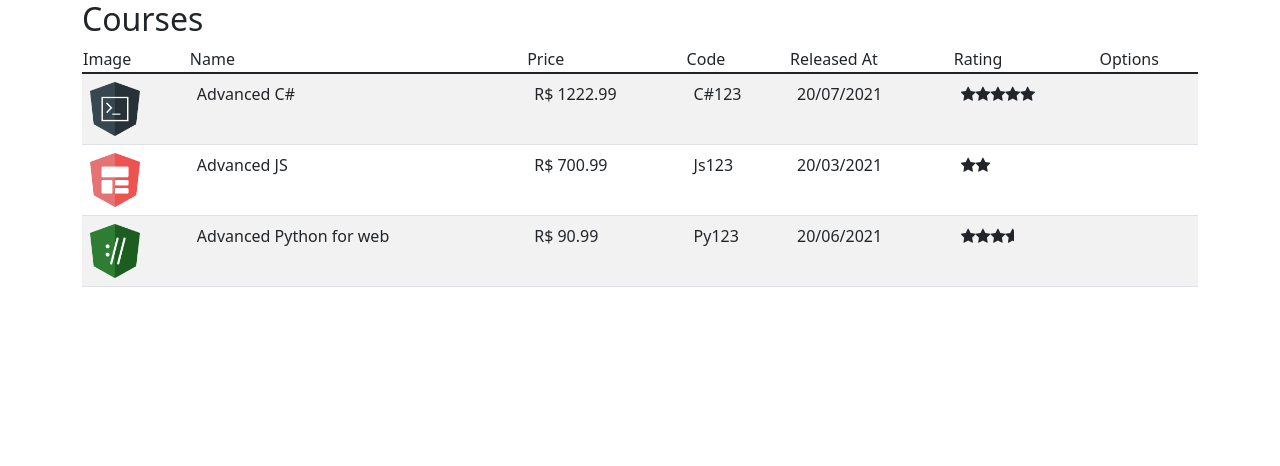
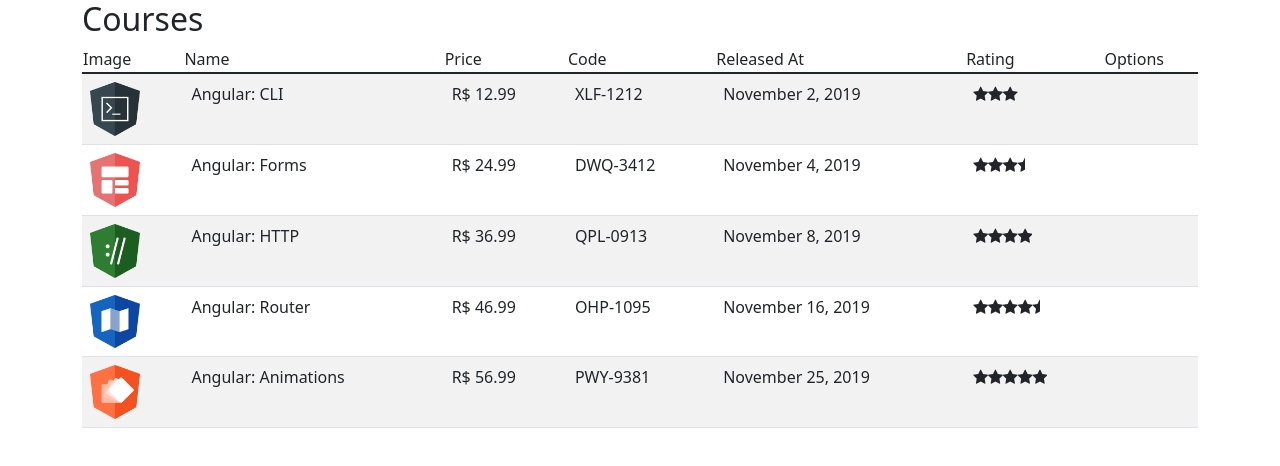
Before and after one commit to gunn3r71/dio-course-manager, an Angular app: page / in a window 1280 px wide. Shown: the top 466 px of the page. Built offline with nearby package versions, Linux system fonts and the light colour scheme.

Commit message:
Adicionando injeção de dependência

```diff
--- a/src/app/course-list/course-list.component.html
+++ b/src/app/course-list/course-list.component.html
@@ -19,7 +19,7 @@
                 <td>{{ course.code }}</td>
                 <td>{{ course.releaseDate }}</td>
                 <td>
-                    <app-star [rating]="course.rating   "></app-star>
+                    <app-star [rating]="course.rating"></app-star>
                 </td>
                 <td></td>
             </tr>
--- a/src/app/course-list/course-list.component.ts
+++ b/src/app/course-list/course-list.component.ts
@@ -1,5 +1,6 @@
 import { Component, OnInit } from '@angular/core';
 import { Course } from '../course/course';
+import { CourseService } from '../course/course.service';
 
 @Component({
   selector: 'app-course-list',
@@ -9,41 +10,11 @@ import { Course } from '../course/course';
 export class CourseListComponent implements OnInit {
   courses: Course[] = [];
 
-  constructor() { }
+  constructor(private courseService: CourseService) {
+  }
 
   ngOnInit(): void {
-    this.courses = [
-      {
-        id: 1,
-        name: "Advanced C#",
-        imageUrl: "/assets/images/cli.png",
-        price: 1222.99,
-        code: "C#123",
-        duration: 5,
-        rating: 5,
-        releaseDate: "20/07/2021"
-      },
-      {
-        id: 2,
-        name: "Advanced JS",
-        imageUrl: "/assets/images/forms.png",
-        price: 700.99,
-        code: "Js123",
-        duration: 2,
-        rating: 2,
-        releaseDate: "20/03/2021"
-      },
-      {
-        id: 3,
-        name: "Advanced Python for web",
-        imageUrl: "/assets/images/http.png",
-        price: 90.99,
-        code: "Py123",
-        duration: 12,
-        rating: 3.6,
-        releaseDate: "20/06/2021"
-      }
-    ]
+    this.courses = this.courseService.GetAll();
   }
 
 }
--- a/src/app/course/course.service.ts
+++ b/src/app/course/course.service.ts
@@ -0,0 +1,77 @@
+import { Injectable } from "@angular/core";
+import { Course } from "./course";
+
+@Injectable({
+    providedIn: 'root'
+})
+export class CourseService {
+    GetAll():Course[] {
+        return COURSES;
+    }
+
+    InsertCourse(course: Course):void{
+        COURSES.push(course);
+    }
+}
+
+var COURSES: Course[] = [
+    {
+        id: 1,
+        name: 'Angular: CLI',
+        releaseDate: 'November 2, 2019',
+        description: 'Neste curso, os alunos irão obter um grande conhecimento nos principais recursos do CLI.',
+        duration: 120,
+        code: 'XLF-1212',
+        rating: 3,
+        price: 12.99,
+        imageUrl: '/assets/images/cli.png',
+    },
+    {
+        id: 2,
+        name: 'Angular: Forms',
+        releaseDate: 'November 4, 2019',
+        description: 'Neste curso, os alunos irão obter um conhecimento aprofundado sobre os recursos disponíveis no módulo de Forms.',
+        duration: 80,
+        code: 'DWQ-3412',
+        rating: 3.5,
+        price: 24.99,
+        imageUrl: '/assets/images/forms.png',
+    },
+    {
+        id: 3,
+        name: 'Angular: HTTP',
+        releaseDate: 'November 8, 2019',
+        description: 'Neste curso, os alunos irão obter um conhecimento aprofundado sobre os recursos disponíveis no módulo de HTTP.',
+        duration: 80,
+        code: 'QPL-0913',
+        rating: 4.0,
+        price: 36.99,
+        imageUrl: '/assets/images/http.png',
+    },
+    {
+        id: 4,
+        name: 'Angular: Router',
+        releaseDate: 'November 16, 2019',
+        description: 'Neste curso, os alunos irão obter um conhecimento aprofundado sobre os recursos disponíveis no módulo de Router.',
+        duration: 80,
+        code: 'OHP-1095',
+        rating: 4.5,
+        price: 46.99,
+        imageUrl: '/assets/images/router.png',
+    },
+    {
+        id: 5,
+        name: 'Angular: Animations',
+        releaseDate: 'November 25, 2019',
+        description: 'Neste curso, os alunos irão obter um conhecimento aprofundado sobre os recursos disponíveis sobre Animation.',
+        duration: 80,
+        code: 'PWY-9381',
+        rating: 5,
+        price: 56.99,
+        imageUrl: '/assets/images/animations.png',
+    }
+];
+
+function providedIn(providedIn: any, arg1: string) {
+    throw new Error("Function not implemented.");
+}
```
Also changed, not shown: src/app/course/course.ts (+6 -5 lines).
